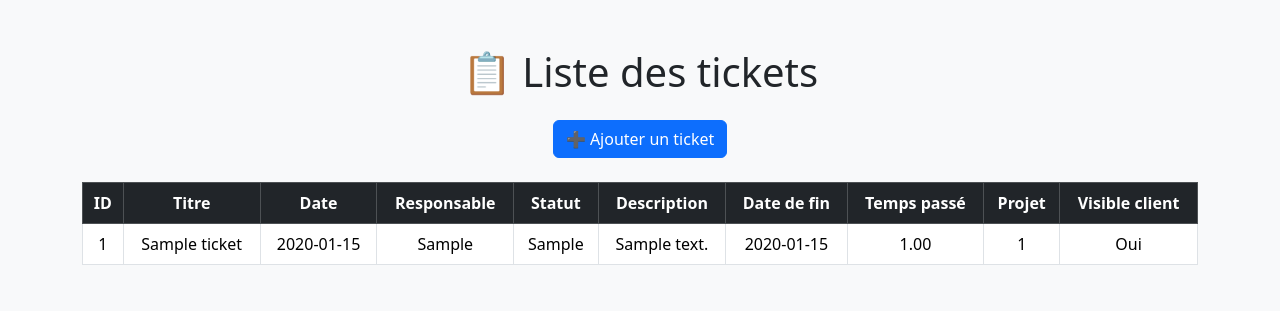
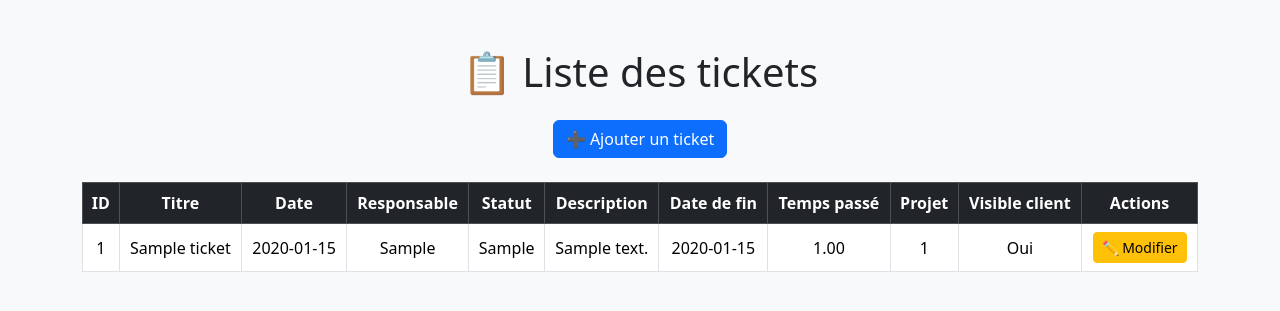
Before and after one commit to clementmarius/Intranet, a PHP site: page /data/ticket/liste-ticket.php in a window 1280 px wide. Shown: the top 311 px of the page. Run offline with PHP 8.4, Linux system fonts and the light colour scheme; tables that the repository leaves empty hold one stand-in row (values such as "Sample post").

Commit message:
update btn

```diff
--- a/data/ticket/liste-ticket.php
+++ b/data/ticket/liste-ticket.php
@@ -64,6 +64,7 @@ $tickets = $query->fetchAll();
                             <th>Temps passé</th>
                             <th>Projet</th>
                             <th>Visible client</th>
+                            <th>Actions</th>
                         </tr>
                     </thead>
                     <tbody>
@@ -79,6 +80,9 @@ $tickets = $query->fetchAll();
                                 <td><?= safe($ticket['temps_passe']) ?></td>
                                 <td><?= safe($ticket['id_projet']) ?></td>
                                 <td><?= $ticket['visible_client'] ? 'Oui' : 'Non' ?></td>
+                                <td>
+                                    <a href="ticket-update.php?id=<?= $ticket['id_ticket'] ?>" class="btn btn-sm btn-warning">✏️ Modifier</a>
+                                </td>
                             </tr>
                         <?php endforeach; ?>
                     </tbody>
```
